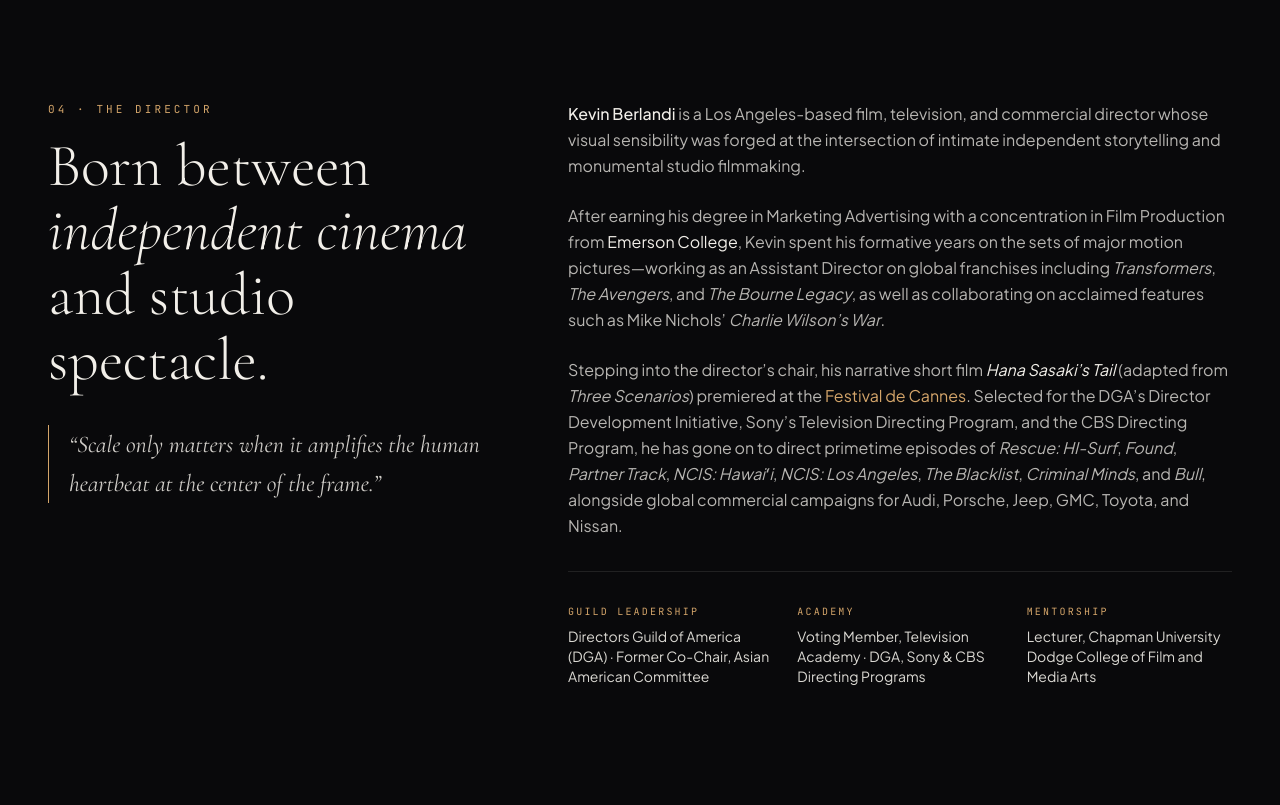
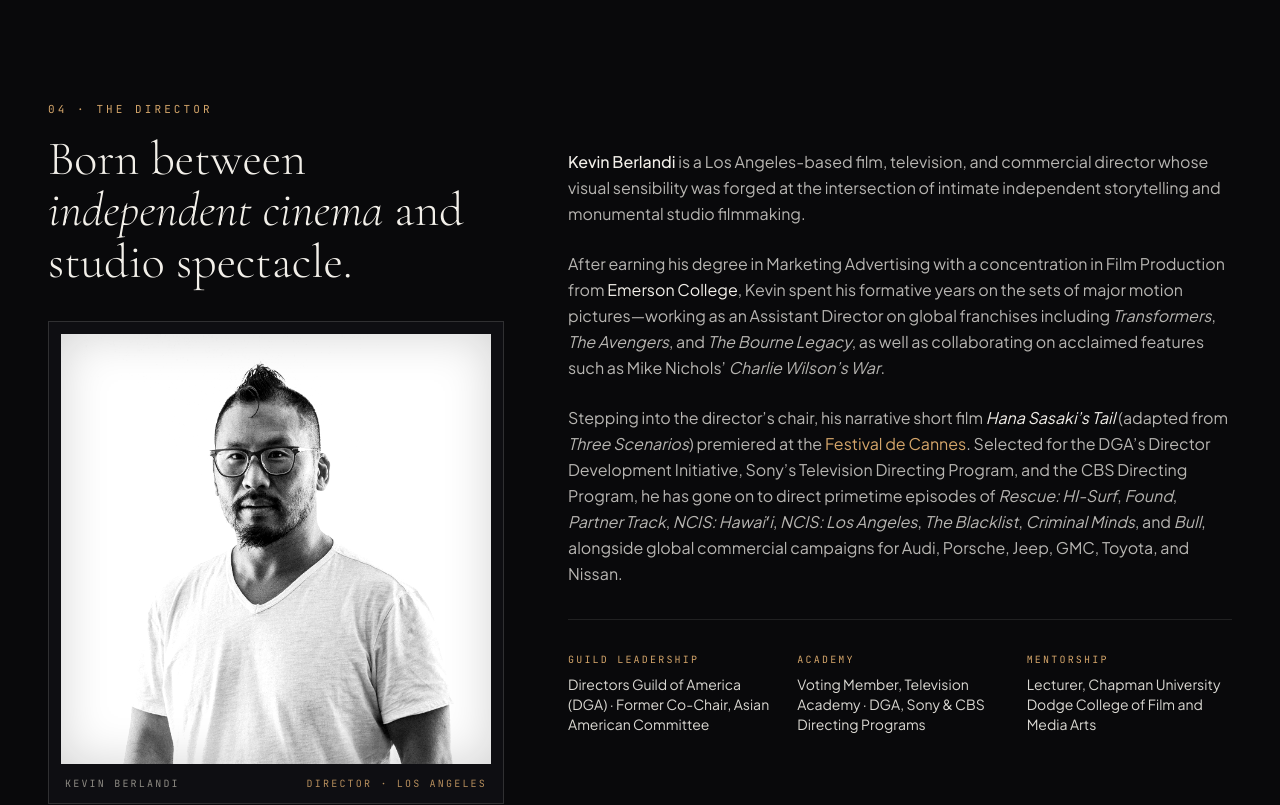
Before and after one commit to anthonysim/kevin-berlandi-portfolio, a React (Vite) app: page / in a window 1280 px wide. Shown: the part 5840-6645 px from the top of the page. Built offline with nearby package versions, Linux system fonts and the light colour scheme.

Commit message:
Add Kevin Berlandi portrait to About section

```diff
--- a/src/components/CreditsAndAbout.tsx
+++ b/src/components/CreditsAndAbout.tsx
@@ -83,20 +83,42 @@ export function CreditsAndAbout() {
       <section id="about" className="border-t border-[#F2EFE9]/10 py-24 md:py-36">
         <div className="mx-auto max-w-[1440px] px-6 md:px-12">
           <div className="grid grid-cols-1 lg:grid-cols-12 gap-12 lg:gap-16 items-start">
-            <div className="lg:col-span-5">
-              <p className="font-mono-tech text-[11px] uppercase tracking-[0.28em] text-[#D4A56A] mb-4">
-                04 · The Director
-              </p>
-              <h2 className="font-serif-display text-4xl sm:text-5xl md:text-6xl font-light leading-[1.08] text-[#F2EFE9] mb-8">
-                Born between <span className="italic">independent cinema</span> and studio spectacle.
-              </h2>
+            {/* Director Portrait Column */}
+            <div className="lg:col-span-5 space-y-8">
+              <div>
+                <p className="font-mono-tech text-[11px] uppercase tracking-[0.28em] text-[#D4A56A] mb-4">
+                  04 · The Director
+                </p>
+                <h2 className="font-serif-display text-4xl sm:text-5xl font-light leading-[1.08] text-[#F2EFE9]">
+                  Born between <span className="italic">independent cinema</span> and studio
+                  spectacle.
+                </h2>
+              </div>
+
+              {/* Archival Director Portrait */}
+              <figure className="group relative border border-[#F2EFE9]/15 bg-[#0E0E12] p-3">
+                <div className="relative aspect-square w-full overflow-hidden bg-[#F2EFE9]">
+                  <img
+                    src="/images/kevin-berlandi.webp"
+                    alt="Kevin Berlandi — Film, Television & Commercial Director"
+                    className="h-full w-full object-cover object-top grayscale contrast-[1.06] transition-transform duration-700 ease-out group-hover:scale-[1.03]"
+                  />
+                  {/* Subtle archival darkroom vignette */}
+                  <div className="pointer-events-none absolute inset-0 shadow-[inset_0_0_48px_rgba(9,9,11,0.18)]" />
+                </div>
+                <figcaption className="mt-3 flex items-center justify-between px-1 font-mono-tech text-[10px] uppercase tracking-[0.22em] text-[#8E8B84]">
+                  <span>Kevin Berlandi</span>
+                  <span className="text-[#D4A56A]/85">Director · Los Angeles</span>
+                </figcaption>
+              </figure>
+
               <blockquote className="border-l border-[#D4A56A] pl-5 font-serif-display italic text-xl md:text-2xl text-[#F2EFE9]/85 leading-relaxed">
                 “Scale only matters when it amplifies the human heartbeat at the center of the
                 frame.”
               </blockquote>
             </div>
 
-            <div className="lg:col-span-7 space-y-6 text-base leading-relaxed text-[#F2EFE9]/75">
+            <div className="lg:col-span-7 lg:pt-12 space-y-6 text-base leading-relaxed text-[#F2EFE9]/75">
               <p>
                 <strong className="font-medium text-[#F2EFE9]">Kevin Berlandi</strong> is a Los
                 Angeles-based film, television, and commercial director whose visual sensibility was
```
Also changed, not shown: public/images/kevin-berlandi.webp (added).
